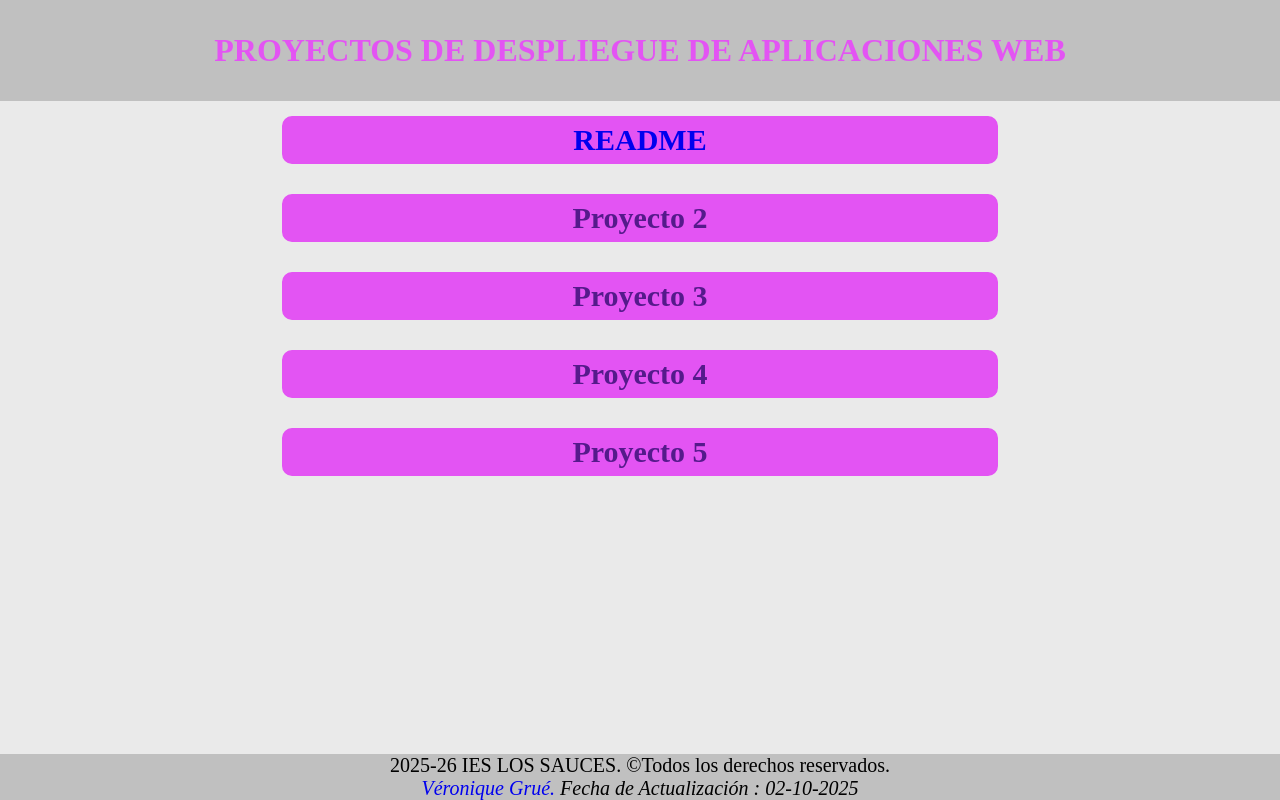
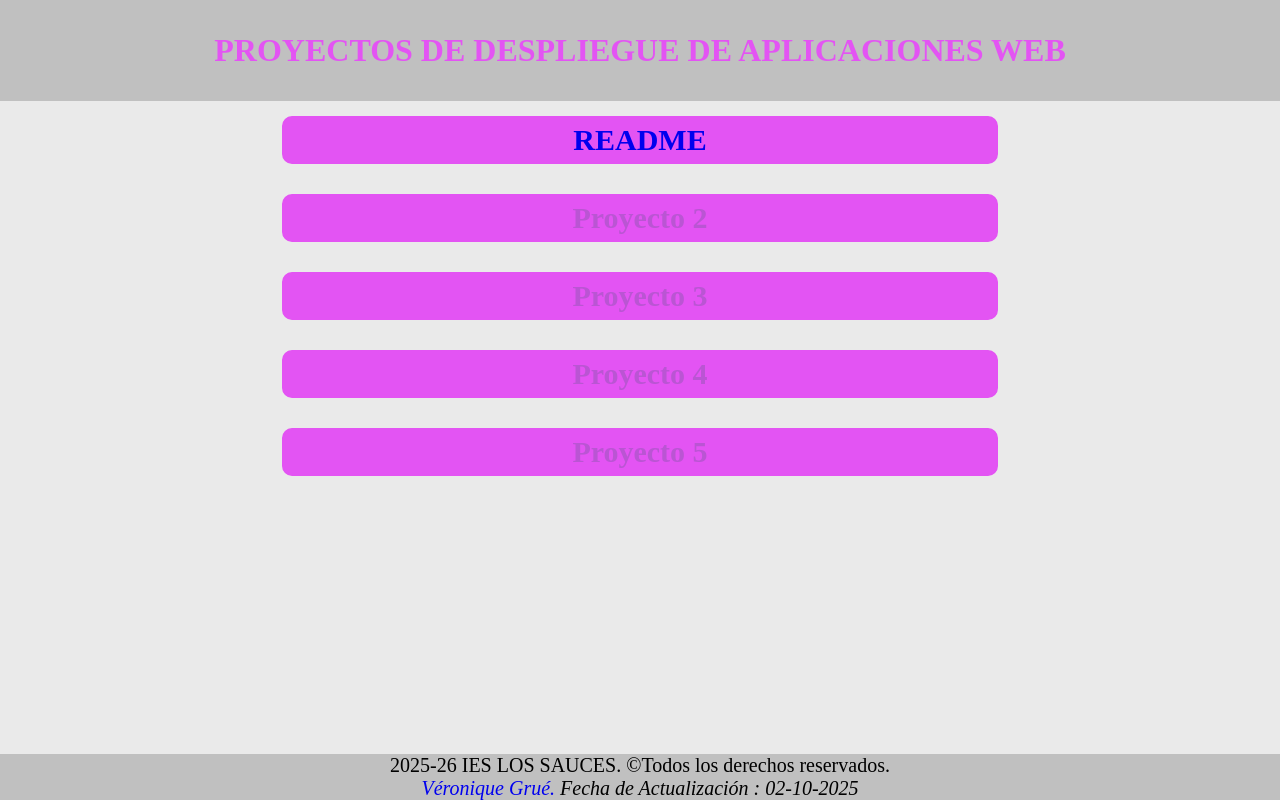
Before and after one commit to verogmayo/VGDAWProyectoDAW, a plain HTML site: page index.html in a window 1280 px wide. Drawn offline with Linux system fonts and the light colour scheme.

Commit message:
Actualización index

```diff
--- a/index.html
+++ b/index.html
@@ -12,11 +12,11 @@
     </header>
     <main>
     <div class="contenedor">
-        <div class="proyecto"><a href="https://github.com/verogmayo/VGDAWProyectoDAW/blob/master/README.md"> README</a></div>
-        <div class="proyecto"><a href=""> Proyecto 2</a></div>
-        <div class="proyecto"><a href=""> Proyecto 3</a></div>
-        <div class="proyecto"><a href=""> Proyecto 4</a></div>
-        <div class="proyecto"><a href=""> Proyecto 5</a></div>
+        <div class="proyecto"><a href="https://github.com/verogmayo/VGDAWProyectoDAW/blob/master/README.md " target="_blank" > README</a></div>
+        <div class="proyecto"><a href="" style="color: mediumorchid" > Proyecto 2</a></div>
+        <div class="proyecto"><a href="" style="color: mediumorchid" > Proyecto 3</a></div>
+        <div class="proyecto"><a href="" style="color: mediumorchid" > Proyecto 4</a></div>
+        <div class="proyecto"><a href="" style="color: mediumorchid" > Proyecto 5</a></div>
     </div>
     </main>
     <footer class="footer">
@@ -25,7 +25,6 @@
             2025-26 IES LOS SAUCES. &#169;Todos los derechos reservados.</p> <address><a href="../index.html">Véronique Grué.</a> Fecha de Actualización :
                 <time datetime="2025-10-02"></time> 02-10-2025 </address>
           </div>
-
           </div>
 
     </footer>
```
